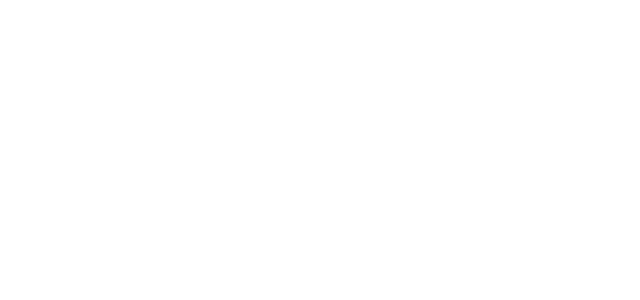
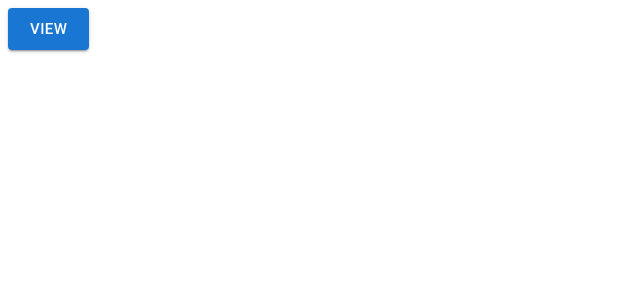
Before and after one commit to Mr-RiVi/component-templates-react-typescript, a React (Create React App) app: page /dialog in a window 1280 px wide. Before the commit this address had no page. Shown: the top 300 px of the page, without its empty margins (0-640 px from the left). Built offline with nearby package versions, Linux system fonts and the light colour scheme.

Commit message:
fixed dialog view bugs

```diff
--- a/src/Pages/Dialog.tsx
+++ b/src/Pages/Dialog.tsx
@@ -1,31 +1,20 @@
 import React, { useState } from "react";
 
 import { Button } from "@mui/material";
-import ModalView from "../components/Dialog/Modal-view";
+import ModalView from "../components/Dialog/ModalView";
 
 const Dialog = () => {
   const [isDialogOpen, setDialogOpen] = useState<boolean>(false);
-
-  const handleOpenDialog = () => {
-    setDialogOpen(true);
-  };
-
-  const handleCloseDialog = () => {
-    setDialogOpen(false);
-  };
   return (
     <>
-      <section style={{ margin: "150px 450px" }}>
-        <Button variant="contained" size="large" onClick={handleOpenDialog}>
-          View
-        </Button>
-        <ModalView
-          open={isDialogOpen}
-          onClose={handleCloseDialog}
-          title="Your Modal Title"
-          content={<p>This is the content of your modal.</p>}
-        />
-      </section>
+      <Button
+        variant="contained"
+        size="large"
+        onClick={() => setDialogOpen(true)}
+      >
+        View
+      </Button>
+      <ModalView open={isDialogOpen} onClose={setDialogOpen} />
     </>
   );
 };
--- a/src/components/Dialog/Modal-view.tsx
+++ b/src/components/Dialog/ModalView.tsx
@@ -1,5 +1,3 @@
-import React, { useState } from "react";
-
 import {
   Dialog,
   DialogTitle,
@@ -10,36 +8,33 @@ import {
 } from "@mui/material";
 
 /**
- * A reusable functional component that represents a Material-UI
- * select/dropdown menu.
+ * A reusable functional component that represents a Material-UI dialog/modal.
  * @param {Object} props - The props passed to the component.
- * @param {string[] | number[]} props.options - The array of options to be shown in the dropdown menu.
- * @param {string} props.label - The description or label for the dropdown menu.
+ * @param {boolean} props.open - Controls the visibility of the dialog.
+ * @param {Function} props.onClose - Callback function to handle the closing of the dialog.
  * @returns {JSX.Element} - The rendered component.
  */
 
 type DialogProps = {
-  [key: string]: any;
+  open: boolean;
+  onClose: (value: boolean) => void;
 };
 
-// Props destructured in here
 const ModalView = (props: DialogProps) => {
-  const [open, setOpen] = useState<boolean>(false);
-
   return (
     <>
       <Dialog
         fullWidth={true}
         maxWidth={"lg"}
         open={props.open}
-        onClose={() => setOpen(false)}
+        onClose={() => props.onClose(false)}
       >
         <DialogTitle>Submit the text?</DialogTitle>
         <DialogContent dividers>
           <DialogContentText>Are u sure</DialogContentText>
         </DialogContent>
         <DialogActions>
-          <Button>Cancel</Button>
+          <Button onClick={() => props.onClose(false)}>Cancel</Button>
         </DialogActions>
       </Dialog>
     </>
--- a/src/routes/IndexRoutes.tsx
+++ b/src/routes/IndexRoutes.tsx
@@ -18,7 +18,7 @@ const IndexRoutes: React.FC = () => {
       <Route path="/dropdowns" element={<DropdownMenu />} />
       <Route path="/buttons" element={<Buttons />} />
       <Route path="/cards" element={<Cards />} />
-      <Route path="/modal-view" element={<Dialog />} />
+      <Route path="/dialog" element={<Dialog />} />
     </Routes>
   );
 };
```
